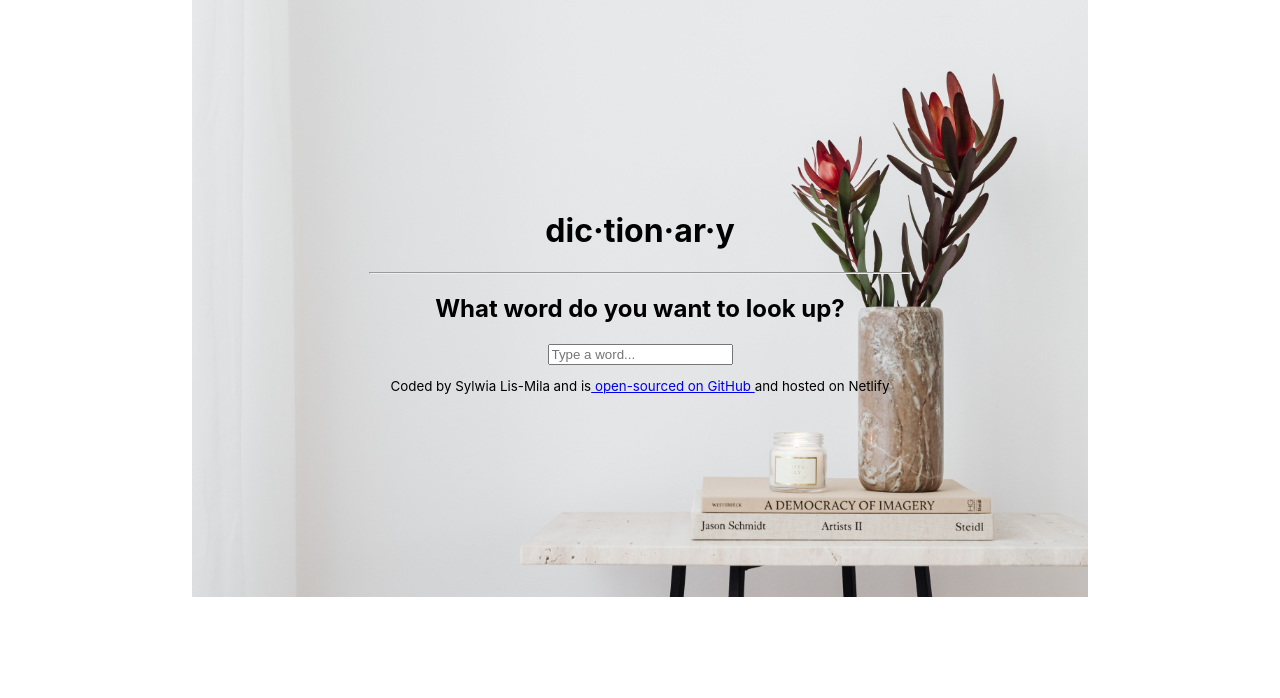
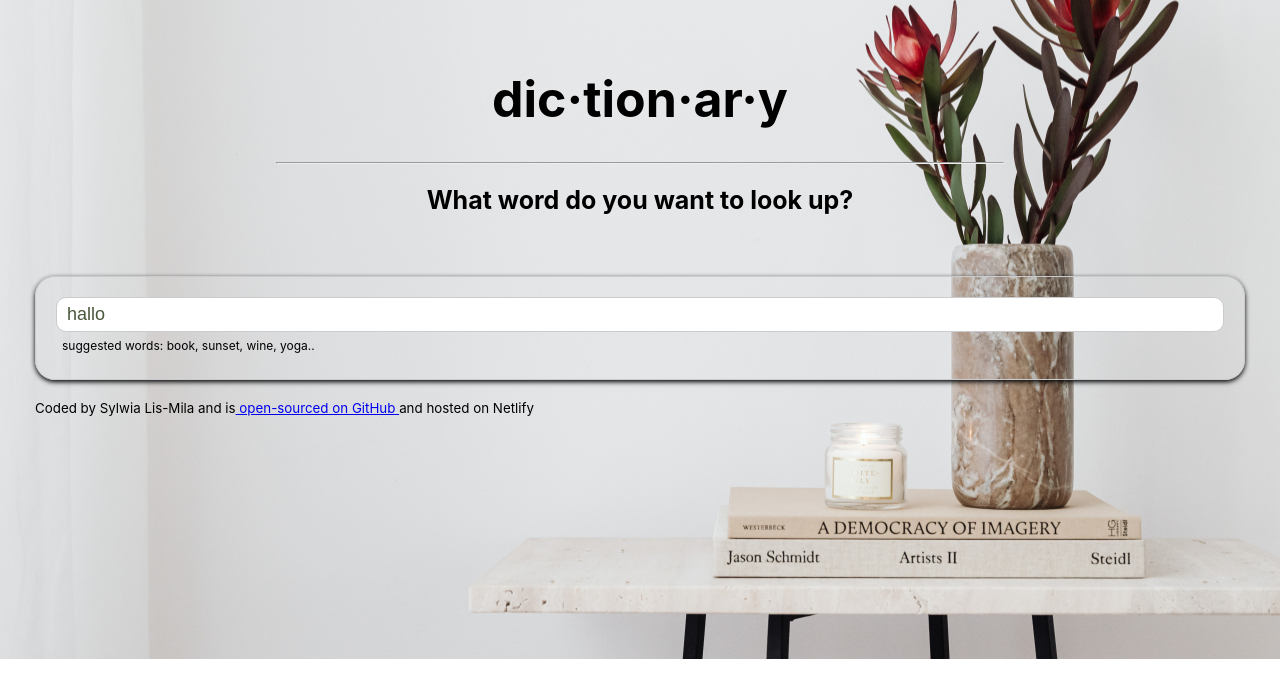
Before and after one commit to SylwiaLis-Mila/dictionary-project-sc, a React (Create React App) app: page / in a window 1280 px wide. Shown: the top 698 px of the page. Built offline with nearby package versions, Linux system fonts and the light colour scheme; no server answers.

Commit message:
add styling css

```diff
--- a/src/App.css
+++ b/src/App.css
@@ -1,21 +1,27 @@
-.App {
-  text-align: center;
-}
-
 body {
   background-image: url("./img/bg2.jpg");
-  background-size: contain;
+  background-size: cover;
   background-position: center;
   display: block;
-  padding: 190px;
+  padding: 35px;
   background-repeat: no-repeat;
   margin: auto 0;
 }
 
+h1 {
+  text-align: center;
+  font-size: 50px;
+}
+
+h2 {
+  text-align: center;
+  font-size: 25px;
+}
 hr {
   width: 60%;
 }
-.App-footer {
+
+.App .footer {
   text-align: center;
   margin: 10px 0;
 }
--- a/src/App.js
+++ b/src/App.js
@@ -10,9 +10,10 @@ export default function App() {
         <h1>dic·tion·ar·y</h1>
          <hr />
          <h2> What word do you want to look up? </h2>
+         <br />
       </header>
       <main>
-        <Dictionary />
+        <Dictionary defaultKeyword="hallo" />
 
       </main>
       <footer className="App-foother">
--- a/src/Dictionary.css
+++ b/src/Dictionary.css
@@ -1,3 +1,29 @@
-.Dictionary {
+.Dictionary h1 {
   text-align: center;
 }
+
+.Dictionary h3 {
+  margin: 5px 0 0;
+}
+.Dictionary section {
+  background: #e5e6e8 0, 2;
+  border: 1px solid #c9cbce;
+  border-radius: 20px;
+  box-shadow: 0 2px 5px;
+  margin: 20px 0;
+  padding: 20px;
+}
+
+.Dictionary input {
+  width: 100%;
+  padding: 6px 10px;
+  border: 1px solid #c9cbce;
+  border-radius: 10px;
+  color: #49563a;
+  font-size: 18px;
+}
+
+.Dictionary .hint {
+  font-size: 12px;
+  margin: 6px;
+}
--- a/src/Dictionary.js
+++ b/src/Dictionary.js
@@ -4,40 +4,60 @@ import Results from "./Results";
 import "./Dictionary.css";
 
 
-export default function Dictionary() {
-    let [keyword, setKeyword]= useState("");
+
+export default function Dictionary(props) {
+    let [keyword, setKeyword]= useState(props.defaultKeyword);
     let [results, setResults]=useState(null);
+    let [loaded, setLoaded] = useState(false);
 
  function handleResponse (response) {
      setResults(response.data[0]);
  }
 
-
-    function search(event) {
-        event.preventDefault();
-
+        function search() {
 // documentation: https://dictionaryapi.dev
         let apiUrl=`https://api.dictionaryapi.dev/api/v2/entries/en_US/${keyword}`;
         axios.get(apiUrl).then(handleResponse);
+    }
 
+    function handleSubmit (event) {
+        event.preventDefault();
+        search();
     }
 
     function handleKeywordChange(event) {
         setKeyword(event.target.value);
     }
 
+     function load () {
+        setLoaded(true);
+        search();
+    }
+
+    if(loaded) {
 
 return (
      <div className="Dictionary">
-
-     <form onSubmit={search}>
-         <input
-         type="search"
-         className="inputSearch"
-         placeholder="Type a word..."
-         onChange={handleKeywordChange}/>
-     </form>
+        <section>
+            <form onSubmit={handleSubmit}>
+                <input
+                type="search"
+                className="inputSearch"
+                placeholder="Type a word..."
+                onChange={handleKeywordChange}
+                defaultValue={props.defaultKeyword} />
+            </form>
+            <div className="hint">
+                suggested words: book, sunset, wine, yoga..
+            </div>
+            </section>
      <Results results={results}/>
 </div>
         );
+} else {
+    load ();
+    return "Loading..."
 }
+
+
+}
--- /dev/null
+++ b/src/Meaning.css
@@ -0,0 +1,15 @@
+.Meaning h3 {
+  font-size: 26px;
+  font-weight: bold;
+  color: #49563a;
+  margin: 5px 0 0;
+}
+
+.Meaning .defintion {
+  font-size: 26px;
+}
+.Meaning .example {
+  font-size: 15px;
+  opacity: 0, 8;
+  font-style: italic;
+}
--- a/src/Meaning.js
+++ b/src/Meaning.js
@@ -1,5 +1,7 @@
 import React from "react";
+import "./Meaning.css";
 import Synonyms from "./Synonyms";
+
 
 export default function Meaning (props) {
     console.log(props.meaning);
@@ -10,12 +12,14 @@ export default function Meaning (props) {
                 return (
                     <div key={index}>
                         <p>
-                        <strong>Definition: </strong> {definition.definition}
+                        <div className="definition">
+                          {definition.definition}
+                          </div>
                             <br />
-                            <strong> Example: </strong>
+                           <div className="example">
                            <em>{definition.example}</em>
-                           <br />
-                           <strong>Synonyms: </strong>
+
+                           </div>
                            <Synonyms synonyms={definition.synonyms}/>
                         </p>
                     </div>
--- /dev/null
+++ b/src/Phonetic.css
@@ -0,0 +1,23 @@
+.Phonetic {
+  height: 50px;
+  margin: 20px 0 0;
+}
+.Phonetic a {
+  color: black;
+  border: 1px solid #969799;
+  border-radius: 20px;
+  text-decoration: none;
+  padding: 8px 20px;
+  font-size: 14px;
+  margin-right: 10px;
+  transition: all 160ms ease-in-out;
+}
+
+.Phonetic a:hover {
+  background: #cfb196;
+  color: black;
+}
+
+.Phonetic .text {
+  opacity: 0, 8;
+}
--- a/src/Phonetic.js
+++ b/src/Phonetic.js
@@ -1,4 +1,5 @@
 import React from "react";
+import "./Phonetic.css";
 
 export default function  Phonetic (props){
     console.log(props.phonetic);
@@ -6,9 +7,11 @@ export default function  Phonetic (props){
         <div className="Phonetic">
             <a href={props.phonetic.audio} target="_blank">
                 Listen
-            </a>
-            <br />
-            {props.phonetic.text}
+            </a> <span className="text">
+                {props.phonetic.text}
+
+            </span>
+
             </div>
     )
 }
--- /dev/null
+++ b/src/Results.css
@@ -0,0 +1,5 @@
+.Results h3 {
+  font-size: 40px;
+  font-weight: bold;
+  color: #49563a;
+}
--- a/src/Results.js
+++ b/src/Results.js
@@ -1,4 +1,5 @@
 import React from "react";
+import "./Results.css"
 import Meaning from "./Meaning";
 import Phonetic from "./Phonetic";
 
@@ -6,7 +7,8 @@ export default function Results(props) {
   if (props.results) {
     return (
       <div className="Results">
-        <h2>{props.results.word}</h2>
+        <section>
+        <h3>{props.results.word}</h3>
          {props.results.phonetics.map(function (phonetic, index) {
           return (
             <div key={index}>
@@ -14,12 +16,13 @@ export default function Results(props) {
             </div>
           );
       })}
+      </section>
 
         {props.results.meanings.map(function (meaning, index) {
           return (
-            <div key={index}>
+            <section key={index}>
               <Meaning meaning={meaning} />
-            </div>
+            </section>
           );
         })}
       </div>
--- /dev/null
+++ b/src/Synonyms.css
@@ -0,0 +1,9 @@
+.Synonyms {
+  margin: 25px 0 0;
+  padding: 0;
+}
+
+.Synonyms li {
+  display: inline-block;
+  padding-right: 15px;
+}
--- a/src/Synonyms.js
+++ b/src/Synonyms.js
@@ -1,4 +1,5 @@
 import React from "react";
+import "./Synonyms.css";
 
 export default function Synonyms (props) {
     if (props.synonyms){
```
